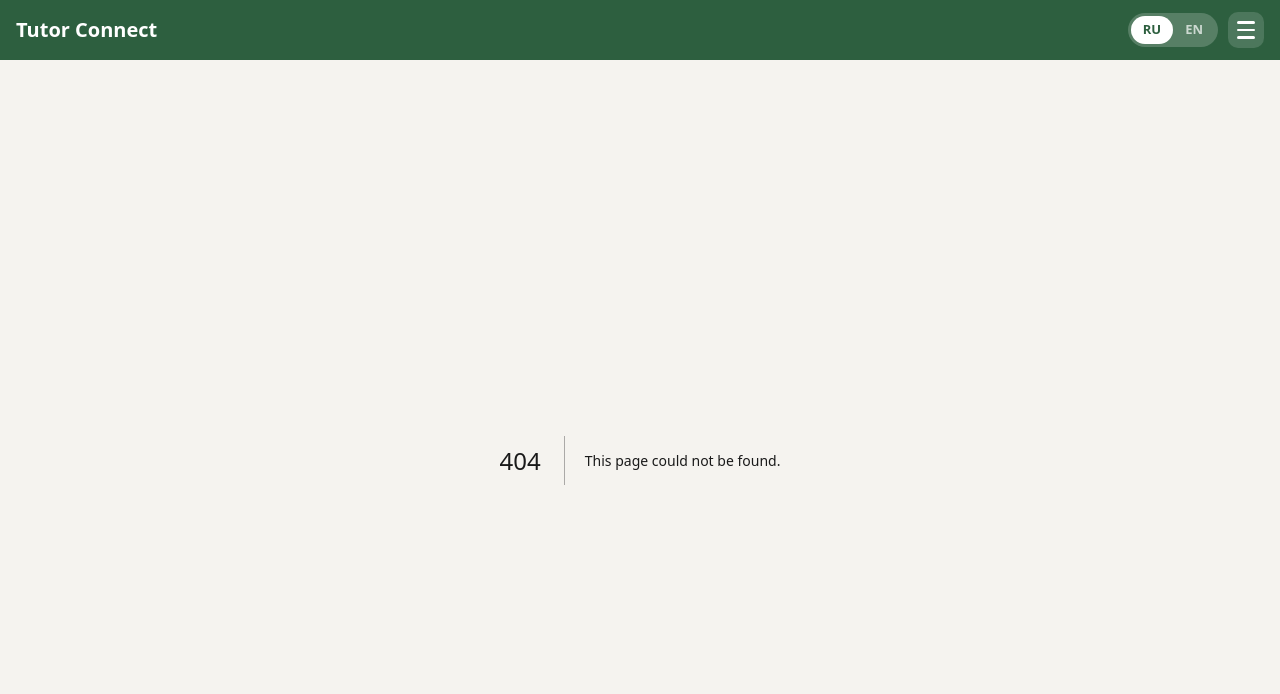
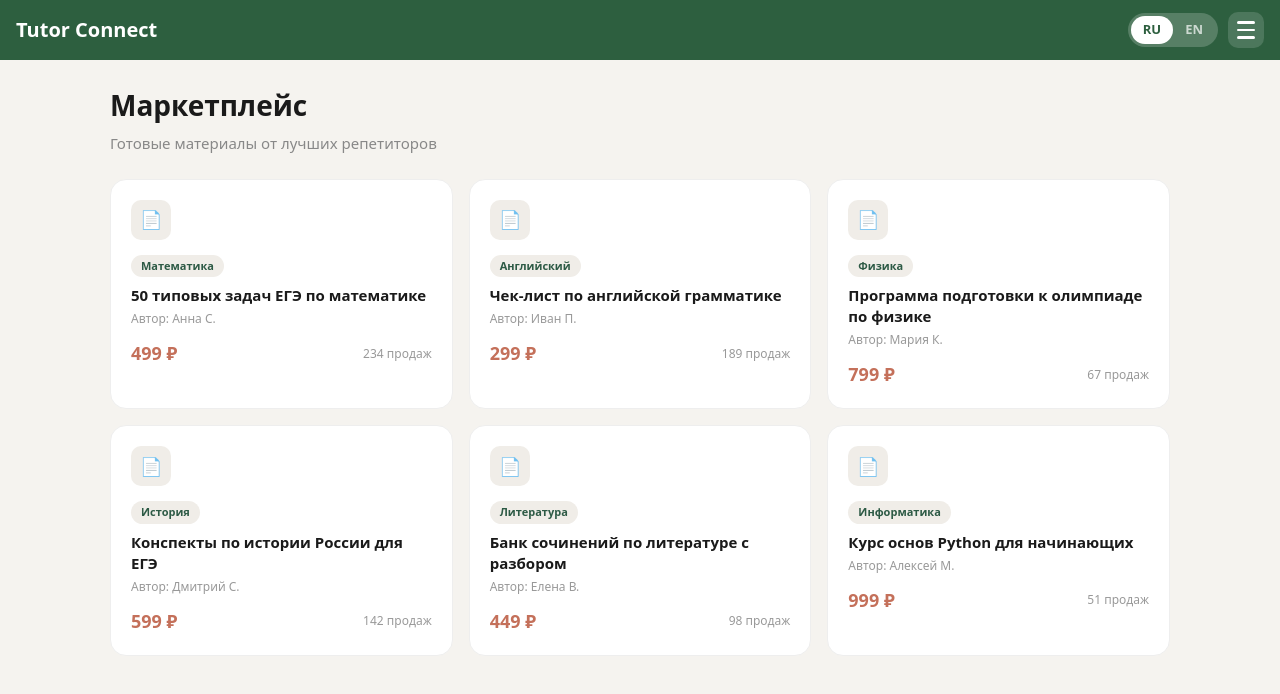
Before and after one commit to yaroslavnapril/tutor-connect, a Next.js app: page /marketplace in a window 1280 px wide. Before the commit this address had no page. Shown: the top 694 px of the page. Built offline with nearby package versions, Linux system fonts and the light colour scheme.

Commit message:
Create page.tsx

```diff
--- /dev/null
+++ b/app/marketplace/page.tsx
@@ -0,0 +1,123 @@
+'use client'
+
+import Link from 'next/link'
+import { useState, useEffect } from 'react'
+import { PRODUCTS, Product } from '../data/products'
+import { CURRENT_TUTOR_ID } from '../data/currentUser'
+
+export default function MarketplacePage() {
+  const [role, setRole] = useState<'student' | 'tutor'>('student')
+  const [customProducts, setCustomProducts] = useState<Product[]>([])
+  const [mounted, setMounted] = useState(false)
+
+  useEffect(() => {
+    setMounted(true)
+    const savedRole = localStorage.getItem('tc_role')
+    if (savedRole === 'student' || savedRole === 'tutor') setRole(savedRole)
+    const saved = localStorage.getItem('tc_custom_products')
+    if (saved) {
+      try { setCustomProducts(JSON.parse(saved)) } catch {}
+    }
+  }, [])
+
+  if (!mounted) return null
+
+  const allProducts = [...customProducts, ...PRODUCTS]
+  const myProducts = allProducts.filter(p => p.authorId === CURRENT_TUTOR_ID)
+
+  const deleteCustom = (id: string) => {
+    const updated = customProducts.filter(p => p.id !== id)
+    setCustomProducts(updated)
+    localStorage.setItem('tc_custom_products', JSON.stringify(updated))
+  }
+
+  return (
+    <>
+      <style dangerouslySetInnerHTML={{__html: `
+        .mp-page { background:#F5F3EF; min-height:100vh; padding-bottom:48px; }
+        .mp-container { max-width:1100px; margin:0 auto; padding:24px 20px; }
+        .mp-header-row { display:flex; justify-content:space-between; align-items:flex-start; gap:16px; margin-bottom:6px; flex-wrap:wrap; }
+        .mp-title { font-size:28px; font-weight:800; color:#1A1A1A; }
+        .mp-subtitle { font-size:15px; color:#888; margin-bottom:24px; }
+        .mp-add-btn { padding:12px 22px; background:#C4705A; color:white; border:none; border-radius:14px; font-size:14px; font-weight:700; cursor:pointer; text-decoration:none; display:inline-flex; align-items:center; gap:6px; white-space:nowrap; }
+        .mp-add-btn:hover { background:#b35d48; }
+        .mp-section-title { font-size:19px; font-weight:700; margin:32px 0 16px; color:#1A1A1A; }
+        .mp-section-title:first-of-type { margin-top:0; }
+        .mp-grid { display:grid; grid-template-columns:1fr; gap:16px; }
+        .mp-card { background:white; border-radius:16px; padding:20px; border:1px solid #eee; text-decoration:none; color:inherit; display:block; transition:0.2s; position:relative; }
+        .mp-card:hover { box-shadow:0 4px 12px rgba(0,0,0,0.08); }
+        .mp-icon { width:40px; height:40px; background:#F0EDE8; border-radius:10px; display:flex; align-items:center; justify-content:center; font-size:18px; margin-bottom:12px; }
+        .mp-cat { display:inline-block; padding:3px 10px; background:#F0EDE8; color:#2D5A45; border-radius:999px; font-size:11px; font-weight:700; margin-bottom:8px; margin-right:6px; }
+        .mp-card h4 { font-size:15px; font-weight:700; margin-bottom:4px; line-height:1.4; }
+        .mp-author { font-size:12px; color:#999; margin-bottom:12px; }
+        .mp-footer { display:flex; justify-content:space-between; align-items:center; }
+        .mp-price { font-size:18px; font-weight:800; color:#C4705A; }
+        .mp-sales { font-size:12px; color:#999; }
+        .mp-delete { position:absolute; top:16px; right:16px; width:28px; height:28px; border-radius:50%; background:#f5f0ee; border:none; color:#C4705A; font-size:14px; cursor:pointer; display:flex; align-items:center; justify-content:center; }
+        .mp-empty { padding:24px; text-align:center; color:#999; font-size:14px; background:white; border-radius:16px; border:1px dashed #ddd; }
+        @media(min-width:640px){ .mp-grid { grid-template-columns:repeat(2, minmax(0,1fr)); } }
+        @media(min-width:1024px){ .mp-grid { grid-template-columns:repeat(3, minmax(0,1fr)); } }
+      `}} />
+      <div className="mp-page">
+        <div className="mp-container">
+          <div className="mp-header-row">
+            <div>
+              <h1 className="mp-title">Маркетплейс</h1>
+            </div>
+            {role === 'tutor' && (
+              <Link href="/marketplace/new" className="mp-add-btn">+ Добавить материал</Link>
+            )}
+          </div>
+          <p className="mp-subtitle">
+            {role === 'tutor' ? 'Выкладывайте свои материалы и зарабатывайте на них' : 'Готовые материалы от лучших репетиторов'}
+          </p>
+
+          {role === 'tutor' && (
+            <>
+              <h2 className="mp-section-title">Мои материалы</h2>
+              {myProducts.length === 0 ? (
+                <div className="mp-empty">У вас пока нет выложенных материалов</div>
+              ) : (
+                <div className="mp-grid">
+                  {myProducts.map(p => (
+                    <div key={p.id} style={{ position: 'relative' }}>
+                      <Link href={`/marketplace/product?id=${p.id}`} className="mp-card">
+                        <div className="mp-icon">📄</div>
+                        <span className="mp-cat">{p.category}</span>
+                        <h4>{p.title}</h4>
+                        <div className="mp-author">Ваш материал</div>
+                        <div className="mp-footer">
+                          <span className="mp-price">{p.price} ₽</span>
+                          <span className="mp-sales">{p.sales} продаж</span>
+                        </div>
+                      </Link>
+                      {p.id.startsWith('custom-') && (
+                        <button className="mp-delete" onClick={() => deleteCustom(p.id)}>✕</button>
+                      )}
+                    </div>
+                  ))}
+                </div>
+              )}
+              <h2 className="mp-section-title">Все материалы на платформе</h2>
+            </>
+          )}
+
+          <div className="mp-grid">
+            {allProducts.map(p => (
+              <Link key={p.id} href={`/marketplace/product?id=${p.id}`} className="mp-card">
+                <div className="mp-icon">📄</div>
+                <span className="mp-cat">{p.category}</span>
+                <h4>{p.title}</h4>
+                <div className="mp-author">Автор: {p.authorName}</div>
+                <div className="mp-footer">
+                  <span className="mp-price">{p.price} ₽</span>
+                  <span className="mp-sales">{p.sales} продаж</span>
+                </div>
+              </Link>
+            ))}
+          </div>
+        </div>
+      </div>
+    </>
+  )
+}
```
